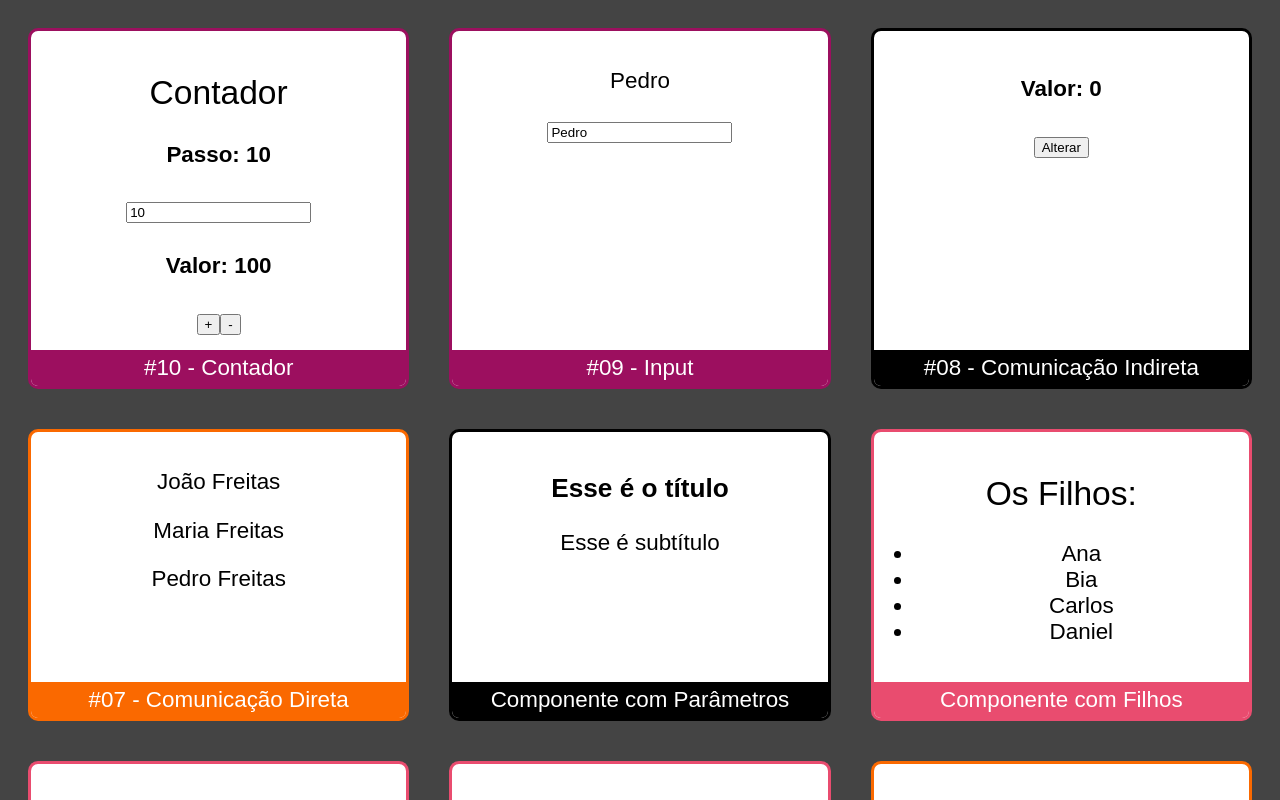
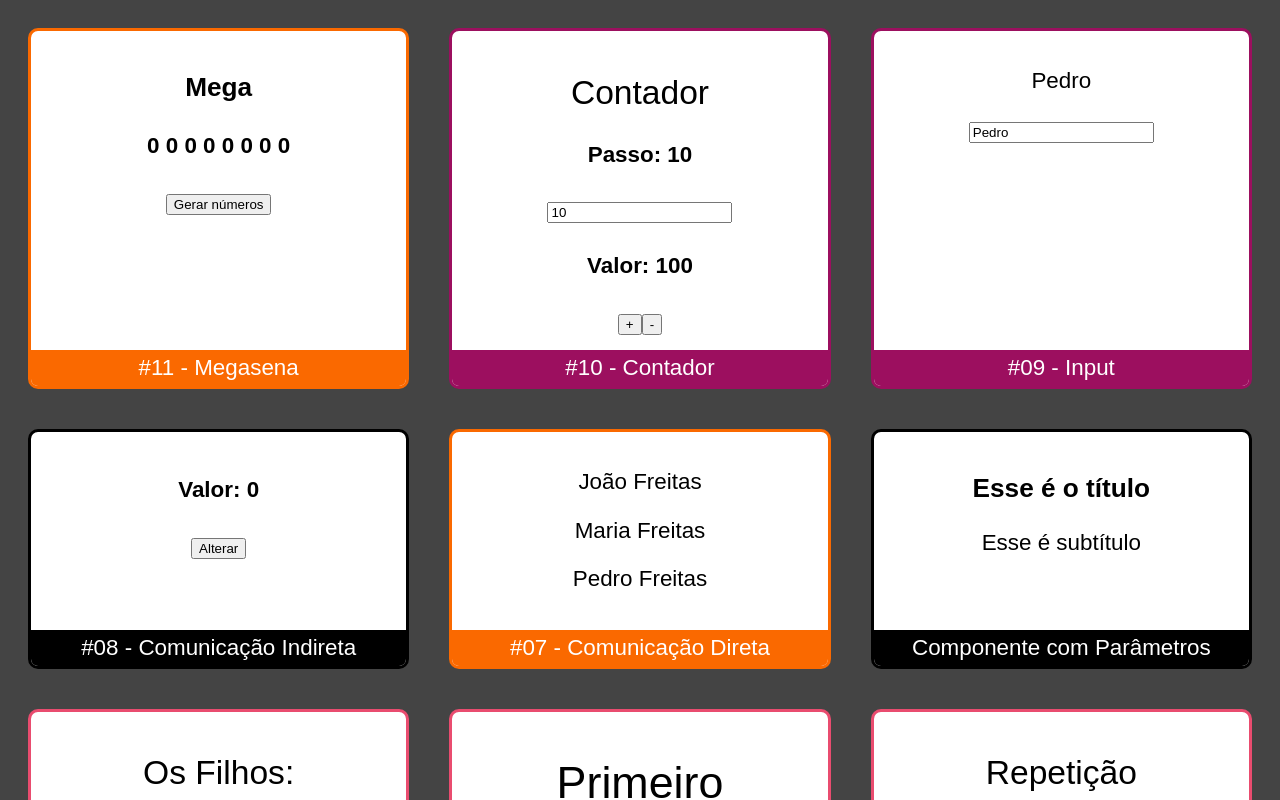
Before and after one commit to caiofov/Reactjs-Masterclass, a React (Create React App) app in the folder react-tutorial/: page / in a window 1280 px wide. Shown: the top 800 px of the page. Built offline with nearby package versions, Linux system fonts and the light colour scheme.

Commit message:
sorting unique random numbers

```diff
--- a/react-tutorial/src/App.jsx
+++ b/react-tutorial/src/App.jsx
@@ -12,11 +12,15 @@ import Pai from './components/comunicacao/direta/Pai'
 import Super from './components/comunicacao/indireta/Super'
 import Input from './components/form/Input'
 import Contador from './components/contador/Contador'
+import Mega from './components/mega/Mega'
 
 //importando a folha de estilo
 import './App.css'
 export default (props) => (
 <div className='App'>
+    <Card titulo="#11 - Megasena" color="#FA6900">
+        <Mega qtdeNumero = {8}></Mega>
+    </Card>
     <Card titulo="#10 - Contador" color="#9C0F5F">
         <Contador passo={10} valor={100}></Contador>
     </Card>
--- /dev/null
+++ b/react-tutorial/src/components/mega/Mega.jsx
@@ -0,0 +1,33 @@
+import React, { useState } from "react"
+
+
+export default props => {
+    const [numeros, setNumeros] = useState(Array(props.qtdeNumero).fill(0)) //cria um array com a quantidade de numeros informada e preenche com 0's
+
+    function gerarNumerosNaoContidos(array) {
+        const min = 1 //número minimo a ser gerado
+        const max = 60 //numero maximo a ser gerado
+        const num = parseInt(Math.random() * (max - min)) + min
+        //caso o array não possua o numero, ira retornar o numero. Caso contrario, chamará novamente a função de forma recursiva para sortear um novo número
+        return array.includes(num) ? gerarNumerosNaoContidos(array) : num
+    }
+
+    function gerarNumeros() {
+        const novoArray = Array(props.qtdeNumero).fill(0)
+        .reduce((a) => {
+            const novoNumero = gerarNumerosNaoContidos(a)
+            return [...a, novoNumero]
+        }, []) //iniciará com um array vazio. A cada iteração, pegará o retorno da iteração anterior e sorteará um novo número com base nela. Depois, juntará o array antigo com o novo elemento sorteado, retornando-os
+        .sort((a,b) => a - b)
+        //sort recebe uma função de comparação -> a e b são os elementos comparados || se o valor for maior de 0, ordena B para um índice anterior a A. caso contrário, ordena para um índice posterior.
+
+        setNumeros(novoArray)
+    }
+    return (
+        <div>
+            <h3>Mega</h3>
+            <h4>{numeros.join(' ')}</h4> {/* Une o array e separa os elementos por um espaço  */}
+            <button onClick={gerarNumeros}>Gerar números</button>
+        </div>
+    )
+}
```
Also changed, not shown: 1 other file (tests, documents, lock files or other folders).
